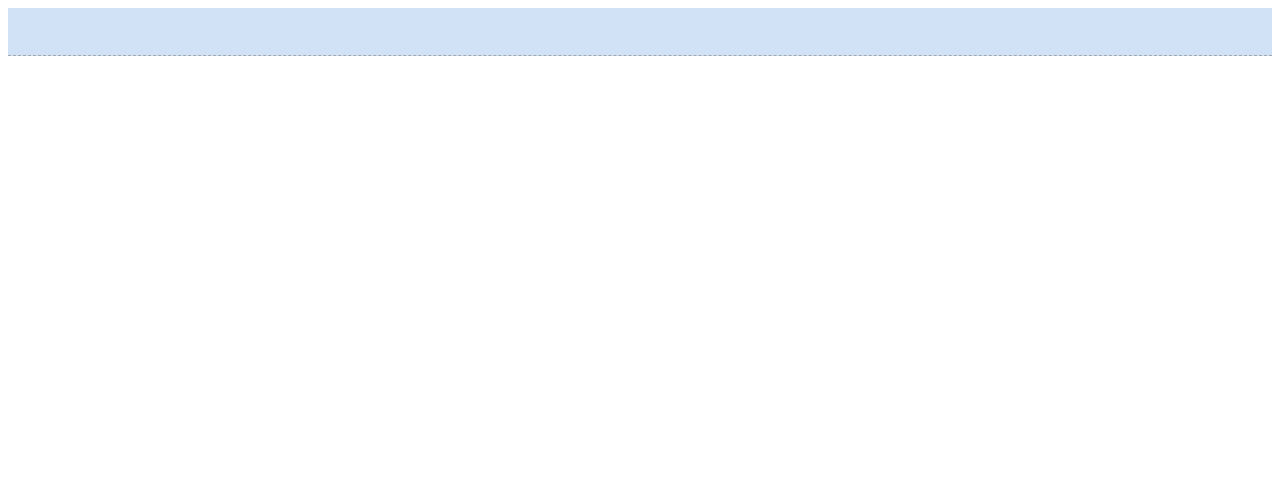
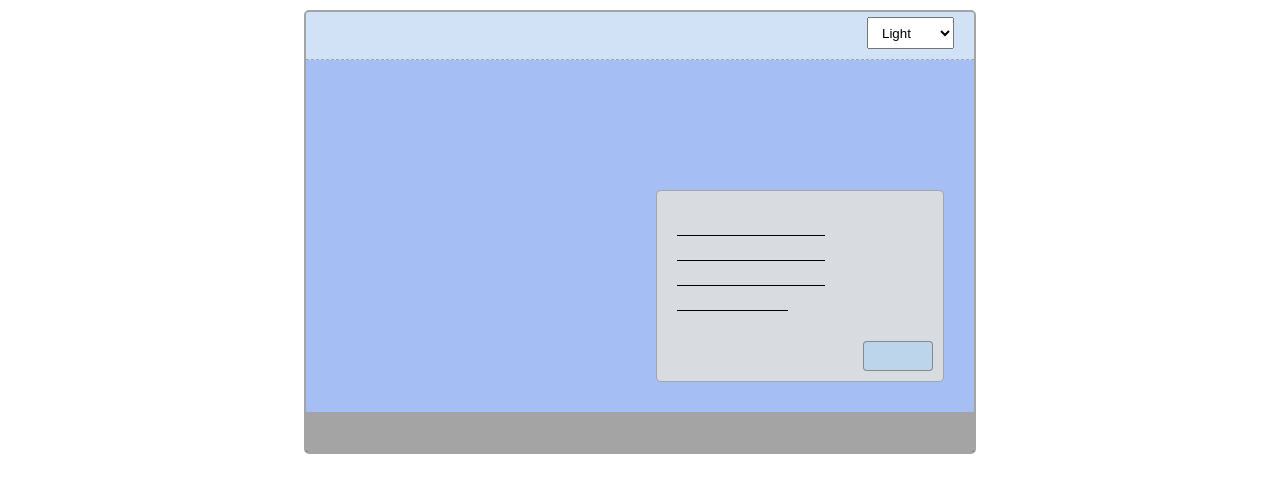
Before and after one commit to hamentag/dark-light-modes, a plain HTML site: page index.html in a window 1280 px wide. Drawn offline with Linux system fonts and the light colour scheme.

Commit message:
updated index.html: added windows and the mode selector

```diff
--- a/index.html
+++ b/index.html
@@ -7,7 +7,31 @@
     <link rel="stylesheet" href="style.css">
 </head>
 <body>
-    <div id="header"></div>
-    <div id="main"></div>
+    <div id="container">
+        <div id="header">
+            <select name="theme" id="theme-selector">
+                <option value="light">Light</option>
+                <option value="system">System</option>
+                <option value="dark">Dark</option>
+              </select>
+        </div>
+        <div>
+            <div id="window1">
+                <div id="window11">
+                    <div id="lines">
+                        <div class="line"></div>
+                        <div class="line"></div>
+                        <div class="line"></div>
+                        <div class="line"></div>
+                    </div>
+                    <div id="button-container">
+                        <div class="button"></div>
+                    </div>
+
+                </div>
+            </div>
+            <div id="window2"></div>
+        </div>
+    </div>
 </body>
 </html>
```
